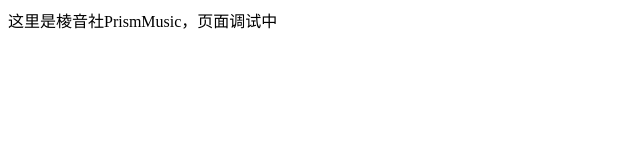
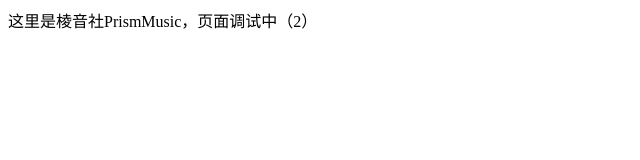
Before and after one commit to PRISMNOTE/PRISMNOTE.github.io, a plain HTML site: page index.html in a window 1280 px wide. Shown: the full height of the page, 0-640 px from the left. Drawn offline with Linux system fonts and the light colour scheme.

Commit message:
Update index.html

```diff
--- a/index.html
+++ b/index.html
@@ -1 +1 @@
-<p>这里是棱音社PrismMusic，页面调试中</p>
+<p>这里是棱音社PrismMusic，页面调试中（2）</p>
```
